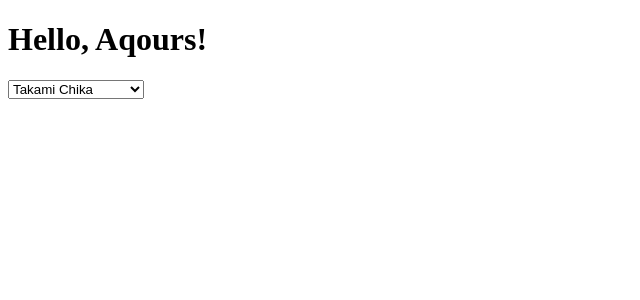
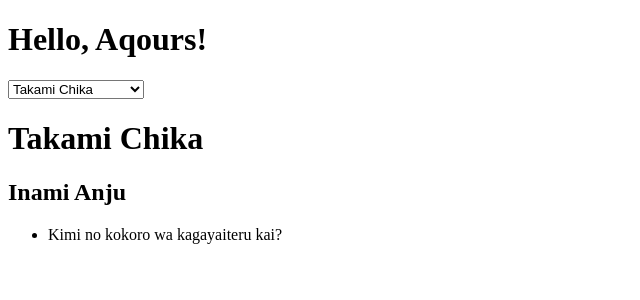
Before and after one commit to AwayDay/flask-and-webpack-study, a Flask app: page / in a window 1280 px wide. Shown: the top 300 px of the page, without its empty margins (0-640 px from the left). Run offline with Flask 2, Linux system fonts and the light colour scheme.

Commit message:
템플릿 만들다 시간이 늦어서 임시 저장

```diff
--- a/templates/hello.html
+++ b/templates/hello.html
@@ -5,7 +5,7 @@
 <select>
   <option value="mikan">Takami Chika</option>
   <option value="yosoro">Watanabe You</option>
-  <option value="sakura">Sakurauchi Rico</option>
+  <option value="riri">Sakurauchi Rico</option>
   <option value="bbigi">Kurosawa Ruby</option>
   <option value="zura">Kunikita Hanamaru</option>
   <option value="yohane">Tsushima Yoshico</option>
@@ -13,3 +13,14 @@
   <option value="hug">Matsuura Kanan</option>
   <option value="bbubbu">Kurosawa Dia</option>
 </select>
+
+<div id="profile">
+  <h1 class="name">Takami Chika</h1>
+  <h2 class="cv">Inami Anju</h2>
+  <ul class="center">
+    <li>Kimi no kokoro wa kagayaiteru kai?</li>
+  </ul>
+</div>
+
+<script>
+</script>
```
